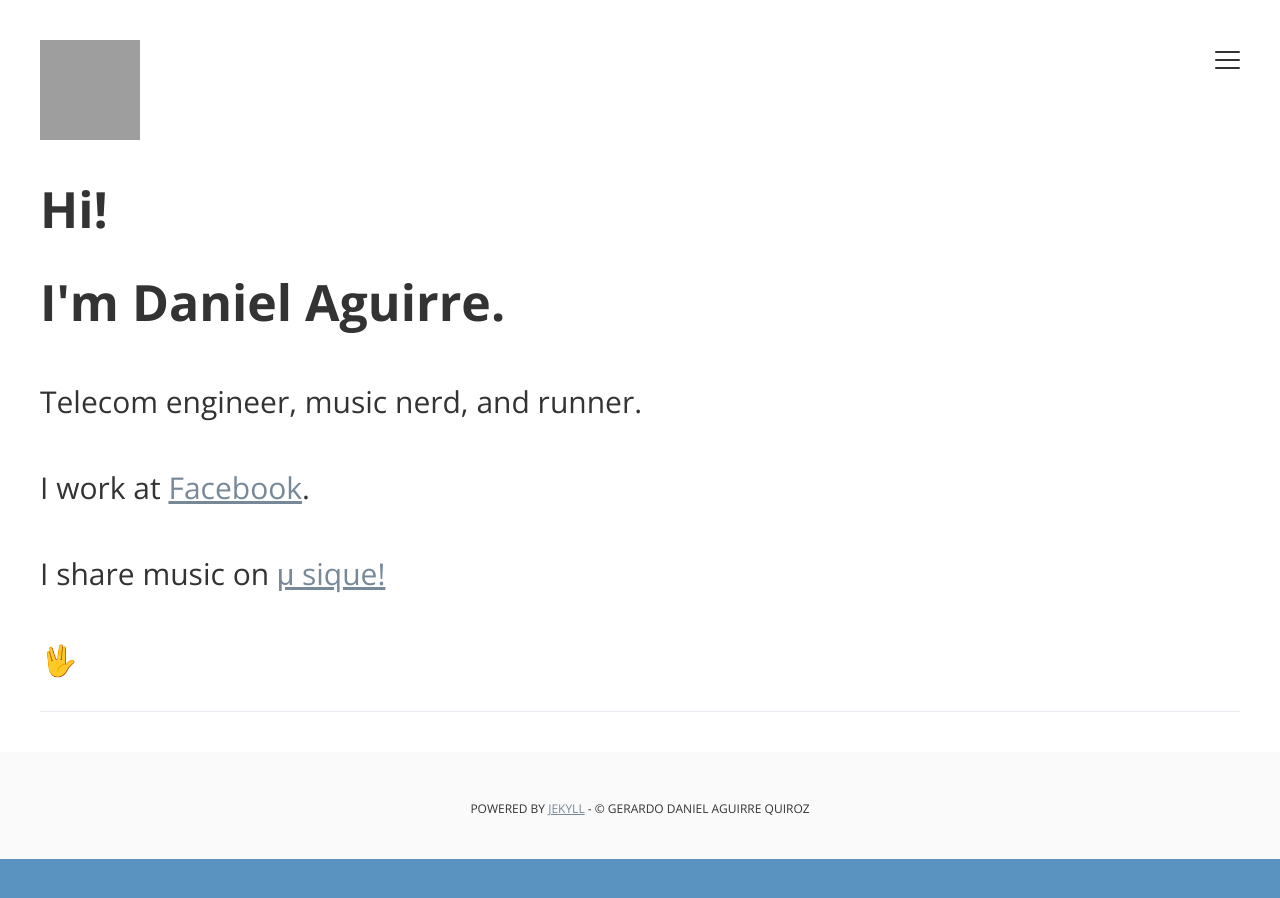
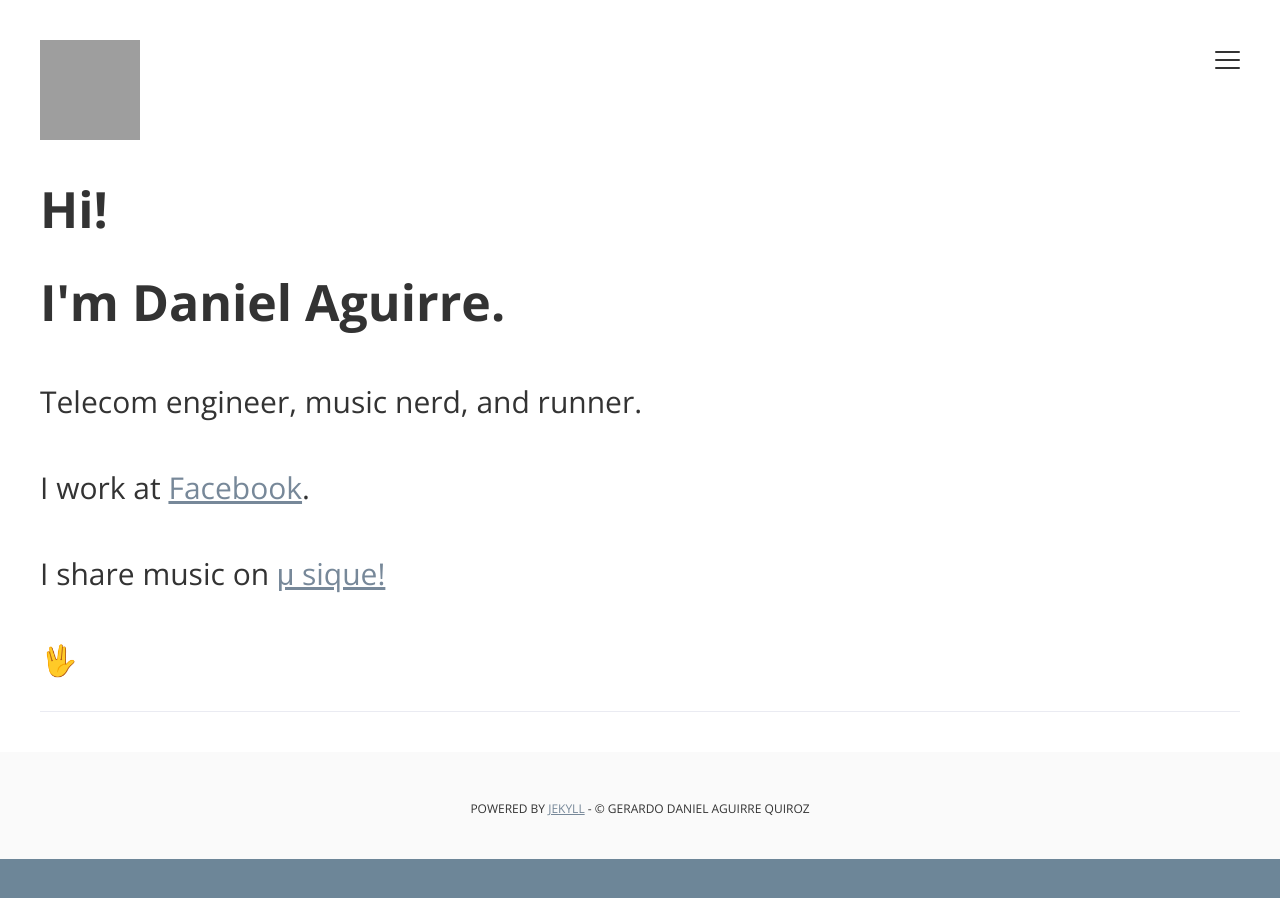
Before and after one commit to gdaq/gdaq.github.io, a Jekyll site: the page built from index.html, in a window 1280 px wide. Built offline with Jekyll 4.4.1, drawn with Linux system fonts in a browser that asks for light colours; the list of posts is cut into pages by our own code; grey boxes are pictures that could not be loaded.

Commit message:
Update default.html

```diff
--- a/_layouts/default.html
+++ b/_layouts/default.html
@@ -118,8 +118,7 @@
       </main> -->
 
       <footer>
-	<style>body{background-color: #5A92C0;}</style>
-        <small>Powered by <a href="http://jekyllrb.com">Jekyll</a> - &copy; Gerardo Daniel Aguirre Quiroz</small>
+        <small><style>body{background-color: #6d8698;}</style>Powered by <a href="http://jekyllrb.com">Jekyll</a> - &copy; Gerardo Daniel Aguirre Quiroz</small>
       </footer>
 
     </div>
```
